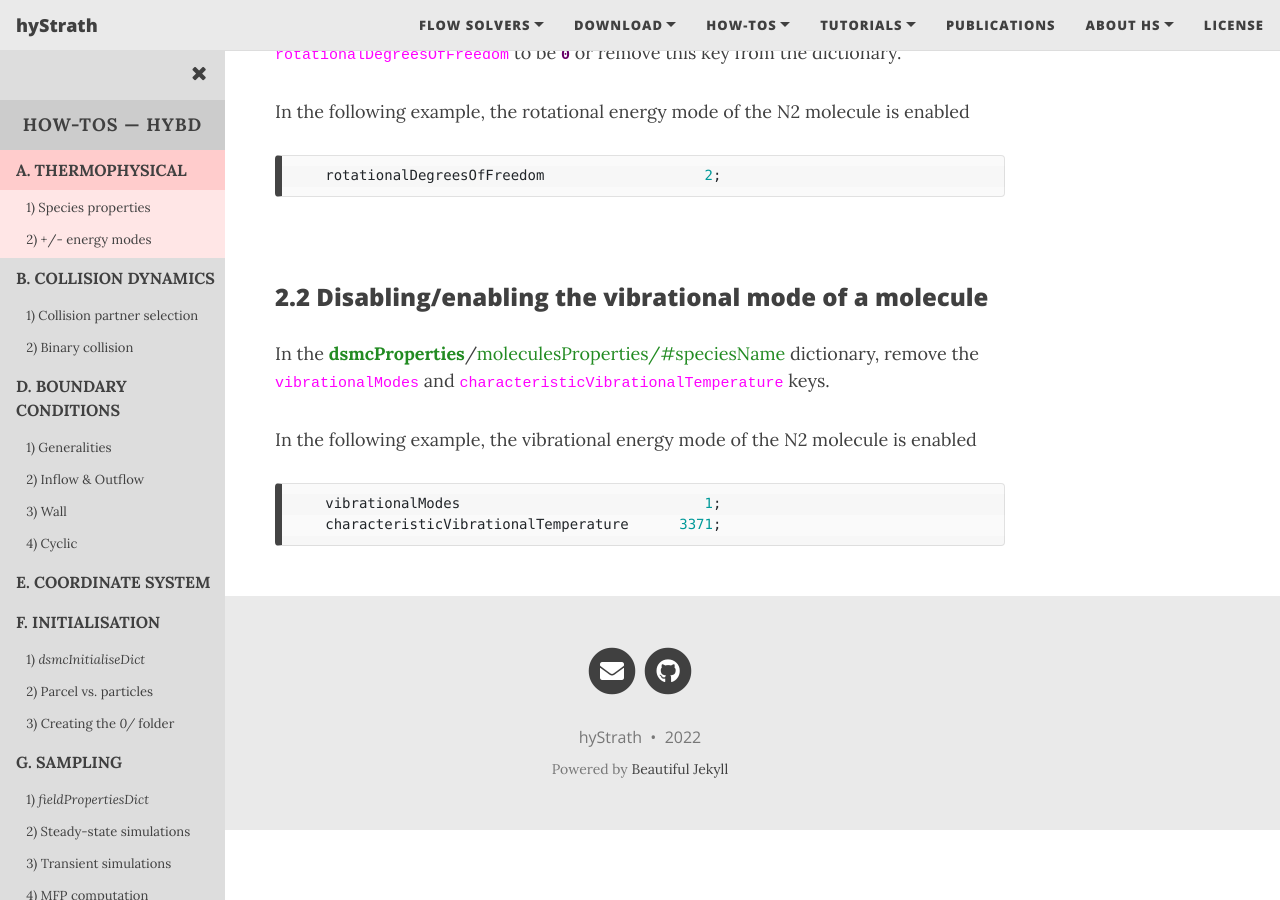
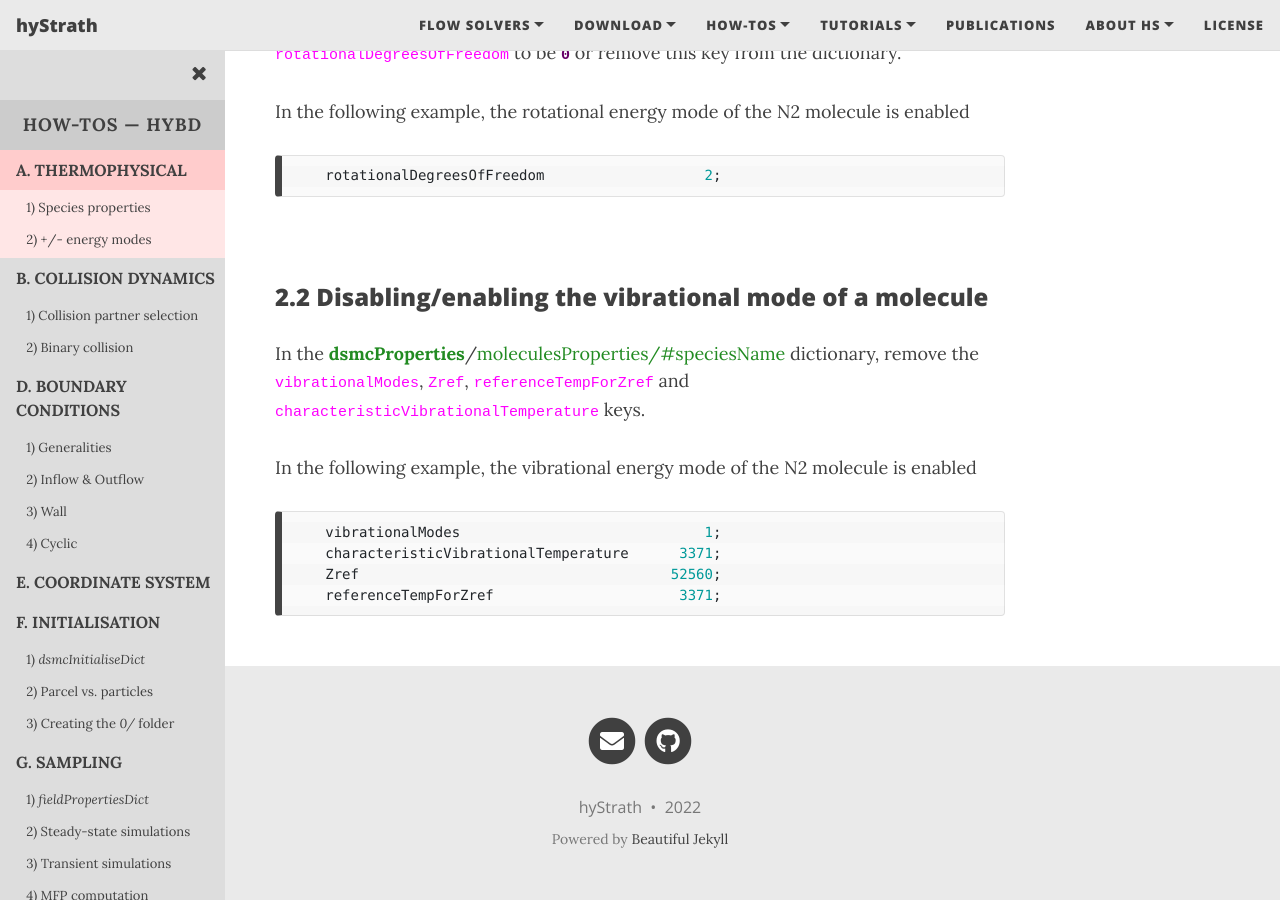
Before and after one commit to hystrath/hystrath.github.io, a Jekyll site: the page built from how-tos-picdsmc-fleming/how-tos-picdsmc-fleming-thermophysical.md, in a window 1280 px wide and 900 px high, scrolled down 2392 px. Built offline with Jekyll 4.4.1, drawn with Linux system fonts in a browser that asks for light colours; nearby versions of some CDN libraries.

Commit message:
Editing pages

````diff
--- a/how-tos-picdsmc-fleming/how-tos-picdsmc-fleming-thermophysical.md
+++ b/how-tos-picdsmc-fleming/how-tos-picdsmc-fleming-thermophysical.md
@@ -188,11 +188,13 @@ In the following example, the rotational energy mode of the N2 molecule is enabl
 
 ### 2.2 Disabling/enabling the vibrational mode of a molecule
 
-In the <dict>dsmcProperties</dict>/<subdict>moleculesProperties/#speciesName</subdict> dictionary, remove the <dictkey>vibrationalModes</dictkey> and <dictkey>characteristicVibrationalTemperature</dictkey> keys.
+In the <dict>dsmcProperties</dict>/<subdict>moleculesProperties/#speciesName</subdict> dictionary, remove the <dictkey>vibrationalModes</dictkey>, <dictkey>Zref</dictkey>, <dictkey>referenceTempForZref</dictkey> and <dictkey>characteristicVibrationalTemperature</dictkey> keys.
 
 In the following example, the vibrational energy mode of the N2 molecule is enabled
 
 ```c++
     vibrationalModes                             1;
     characteristicVibrationalTemperature      3371;
+    Zref                                     52560;
+    referenceTempForZref                      3371;
 ```
````
